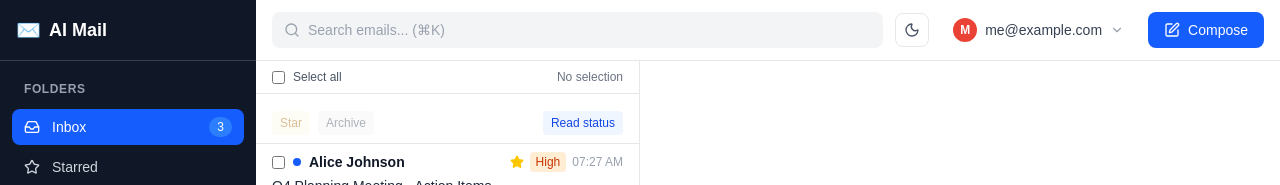
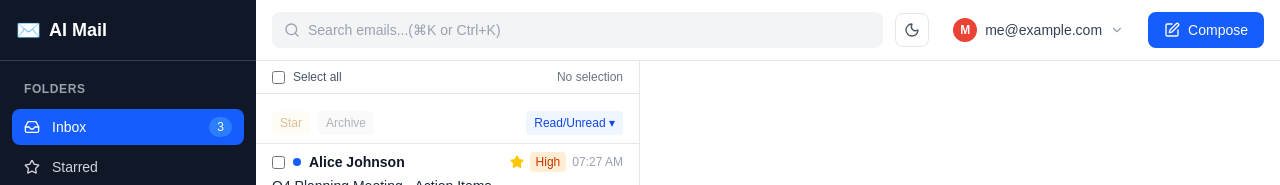
Before and after one commit to vasudev-gm/ai-email-client, a Next.js app: page / in a window 1280 px wide. Shown: the top 185 px of the page. Built offline with nearby package versions, Linux system fonts and the light colour scheme.

Commit message:
style: update button label for read status and enhance search placeholder text

```diff
--- a/components/EmailList.tsx
+++ b/components/EmailList.tsx
@@ -160,7 +160,7 @@ export default function EmailList({
               onClick={() => setIsReadMenuOpen((current) => !current)}
               className="text-xs px-2 py-1 rounded bg-blue-50 dark:bg-blue-900/30 text-blue-700 dark:text-blue-300"
             >
-              Read status
+              Read/Unread ▾
             </button>
             {isReadMenuOpen && (
               <div
--- a/components/SearchBar.tsx
+++ b/components/SearchBar.tsx
@@ -33,7 +33,7 @@ export default function SearchBar() {
       <input
         ref={inputRef}
         type="text"
-        placeholder="Search emails... (⌘K)"
+        placeholder="Search emails...(⌘K or Ctrl+K)"
         value={localQuery}
         onChange={e => setLocalQuery(e.target.value)}
         className="w-full pl-9 pr-8 py-2 bg-gray-100 dark:bg-gray-800 text-gray-900 dark:text-gray-100 rounded-lg text-sm placeholder-gray-400 dark:placeholder-gray-500 focus:outline-none focus:ring-2 focus:ring-blue-500 focus:bg-white dark:focus:bg-gray-700 transition-colors"
```
